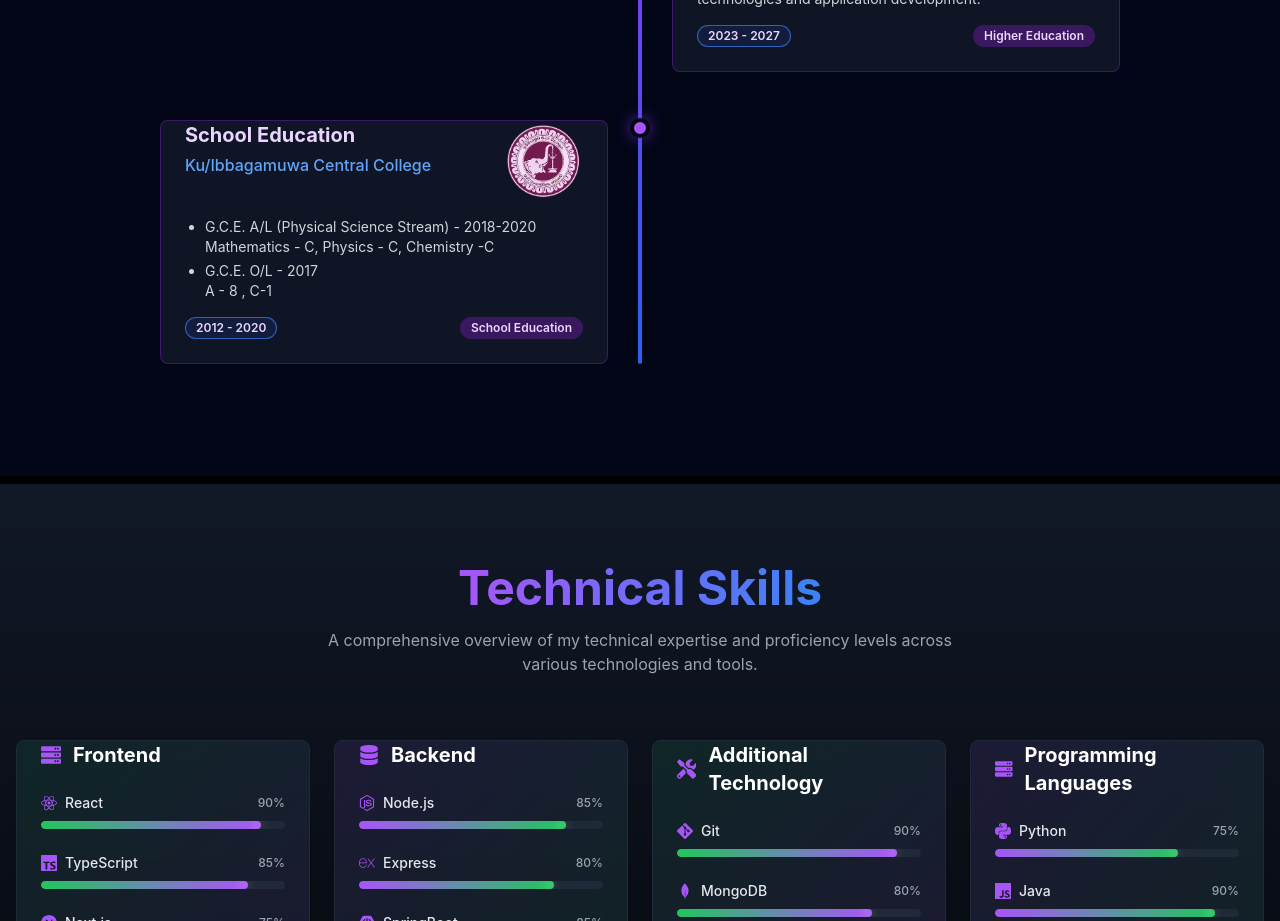
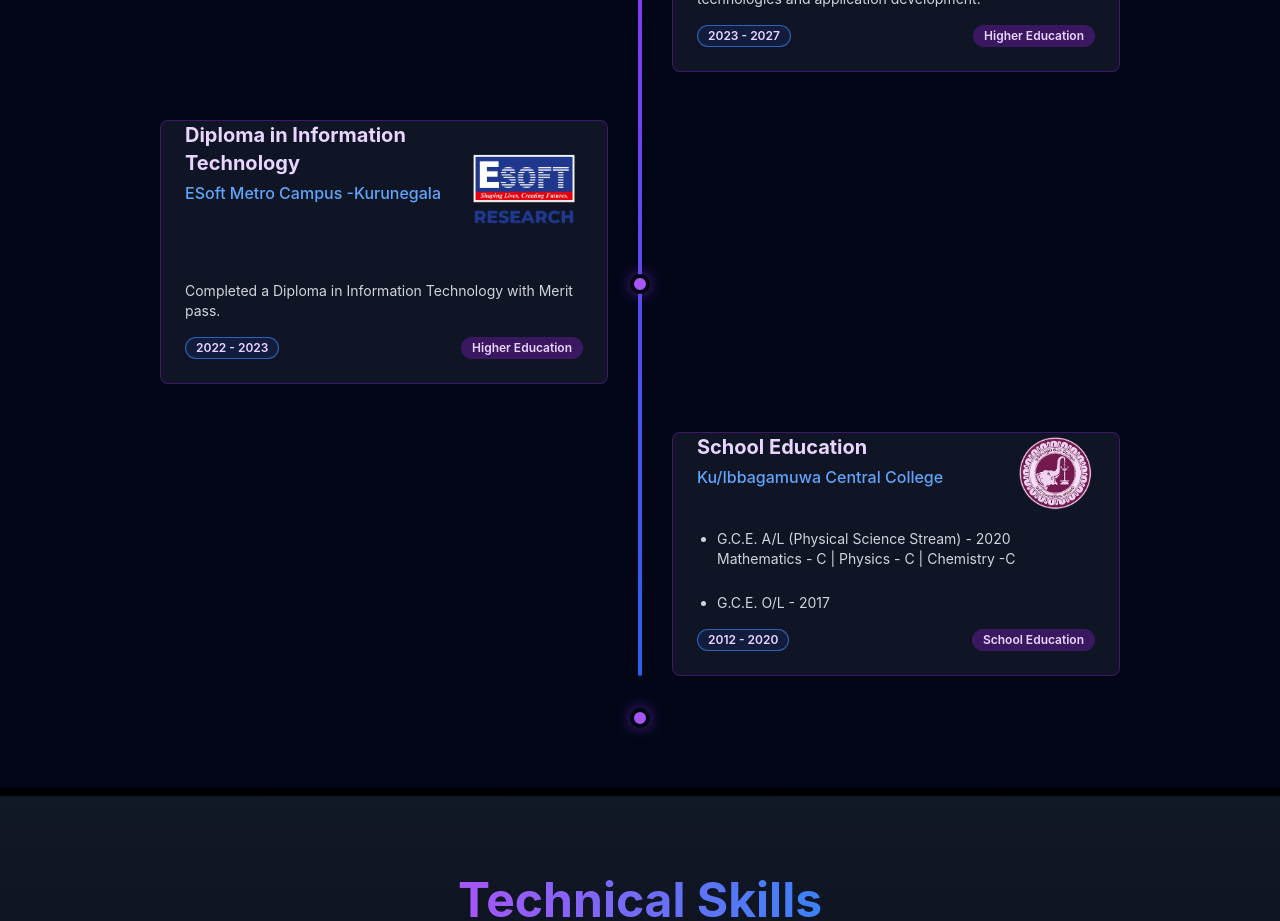
Before and after one commit to Nipuni002/My_Portfolio, a React (Create React App) app: page / in a window 1280 px wide. Shown: the part 2660-3581 px from the top of the page. Built offline with nearby package versions, Linux system fonts and the light colour scheme.

Commit message:
Update Education Section

```diff
--- a/src/components/EducationSection.jsx
+++ b/src/components/EducationSection.jsx
@@ -4,6 +4,7 @@ import { Card, CardContent } from "./ui/card";
 import { Badge } from "./ui/badge";
 import LogoImg from "./images/logo2.png";
 import Sc from "./images/S.png";
+import ES from "./images/Esoft.png";
 /**
  * @typedef {Object} EducationItem
  * @property {number} id
@@ -40,22 +41,32 @@ const EducationSection = () => {
     },
     {
       id: 2,
+      degree: "Diploma in Information Technology",
+      institution: "ESoft Metro Campus -Kurunegala",
+      period: "2022 - 2023",
+      description:
+        "Completed a Diploma in Information Technology with Merit pass.",
+      logo: ES,
+      type: "university",
+    },
+    {
+      id: 3,
       degree: "School Education",
       institution: "Ku/Ibbagamuwa Central College",
       period: "2012 - 2020",
       description: (
         <ul className="list-disc pl-5 space-y-1">
-          <li>G.C.E. A/L (Physical Science Stream) - 2018-2020
-            Mathematics - C, Physics - C, Chemistry -C
-          </li>
+          <li>G.C.E. A/L (Physical Science Stream) -  2020 <br />
+            Mathematics - C | Physics - C | Chemistry -C
+          </li> <br />
           <li>G.C.E. O/L - 2017 <br />
-            A - 8 , C-1
           </li>
         </ul>
       ),
       logo: Sc,
       type: "school",
     },
+
   ];
 
   const containerVariants = {
```
Also changed, not shown: src/components/images/Esoft.png (added), 1 other file (tests, documents, lock files or other folders).
